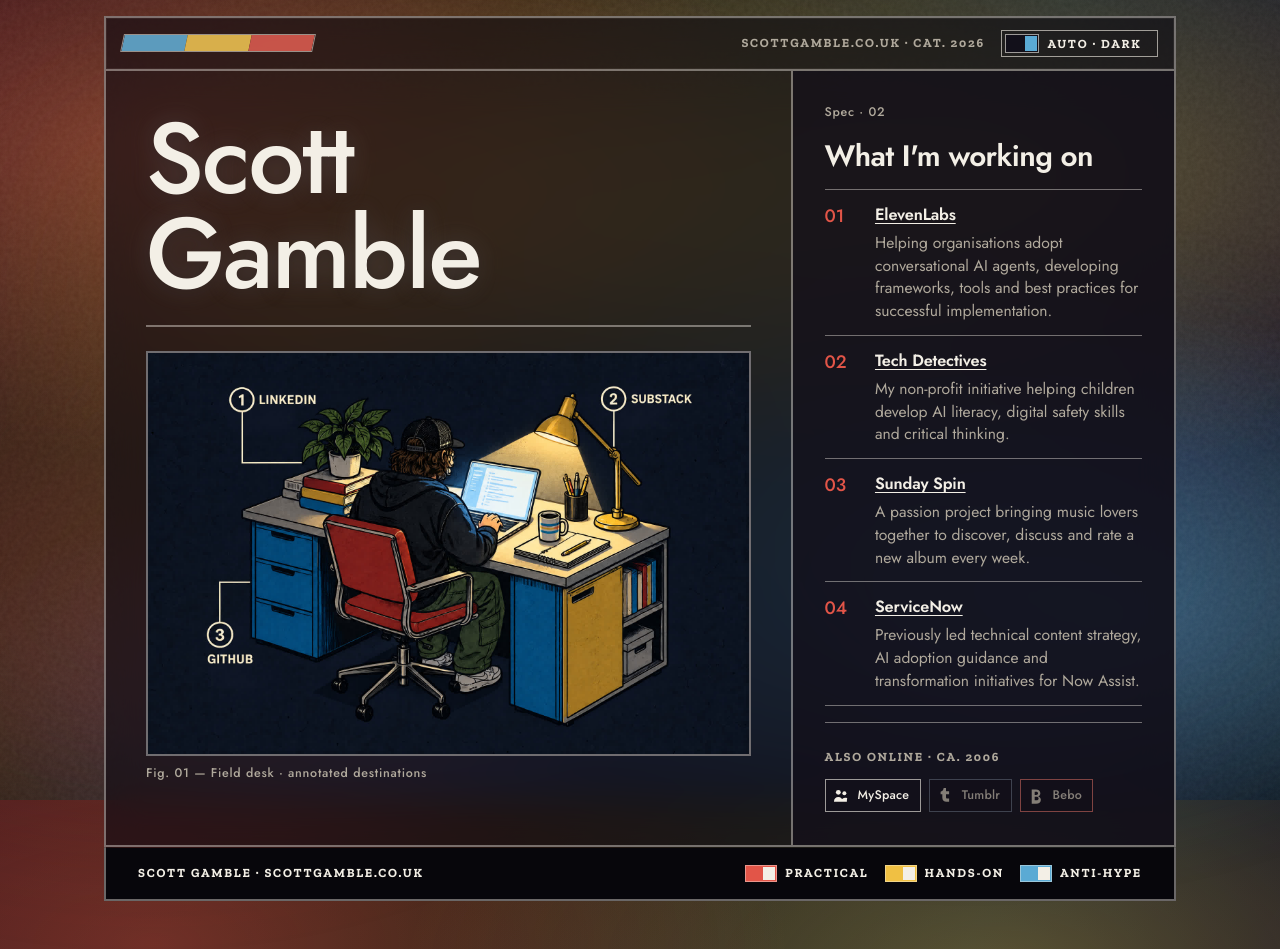
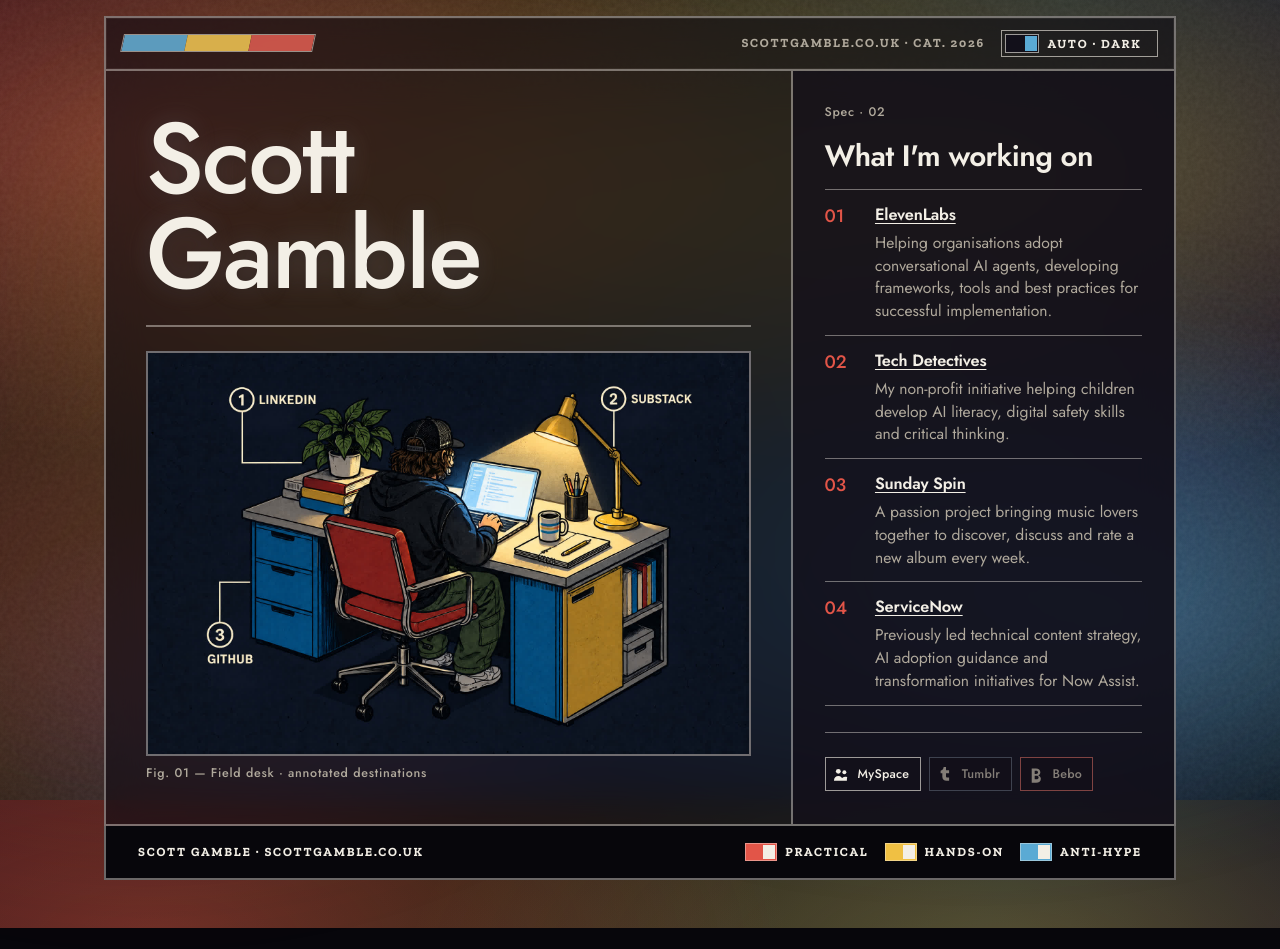
Before and after one commit to smgam29/personal-site, a website built with Vite: page index.html in a window 1280 px wide. After the commit the page ends 928 px from the top, so only its background shows below. Built offline with nearby package versions, Linux system fonts and the light colour scheme; no server answers.

Commit message:
Remove Also online label from throwback icons

```diff
--- a/index.html
+++ b/index.html
@@ -263,7 +263,6 @@
             </ul>
 
             <div class="throwbacks">
-              <p class="throwbacks__label">Also online · ca. 2006</p>
               <ul class="throwbacks__list">
                 <li>
                   <a
--- a/src/style.css
+++ b/src/style.css
@@ -413,16 +413,6 @@ html[data-theme="dark"] .theme-toggle__thumb {
   margin-top: auto;
   padding-top: var(--space-5);
   border-top: var(--rule-mid) solid var(--rule);
-}
-
-.throwbacks__label {
-  margin: 0 0 var(--space-3);
-  font-family: var(--font-meta);
-  font-size: var(--text-meta);
-  font-weight: 700;
-  letter-spacing: var(--tracking-meta);
-  text-transform: uppercase;
-  color: var(--ink-muted);
 }
 
 .throwbacks__list {
```
